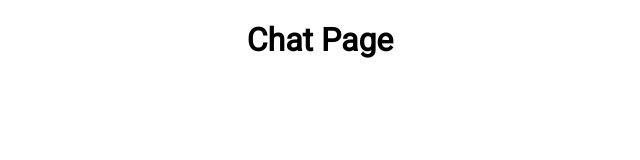
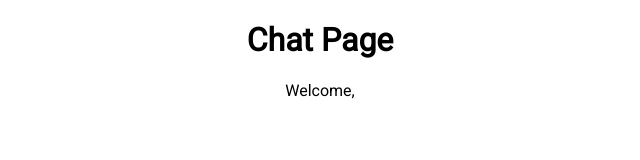
Before and after one commit to Shehabul-Islam-Sawraz/ChaatNChat, a React (Create React App) app in the folder ChaatNChat-Frontend/chaatnchat/: page / in a window 1280 px wide. Shown: the top 160 px of the page, without its empty margins (320-960 px from the left). Built offline with nearby package versions, Linux system fonts and the light colour scheme.

Commit message:
Saving user details inside store

```diff
--- a/ChaatNChat-Frontend/chaatnchat/src/components/Auth/Login.js
+++ b/ChaatNChat-Frontend/chaatnchat/src/components/Auth/Login.js
@@ -1,11 +1,15 @@
 import React, { useState } from 'react'
 import loginImage from '../../assets/images/login.svg'
-import { Link } from 'react-router-dom'
+import { Link, useNavigate } from 'react-router-dom'
 import AuthService from '../../services/authService'
-
 import './Auth.scss'
+import { useDispatch } from 'react-redux'
+import { login } from '../../store/actions/auth'
 
 const Login = () => {
+
+    const dispatch = useDispatch()
+    const navigate = useNavigate()
 
     const [email, setEmail] = useState('a@gmail.com')
     const [password, setPassword] = useState('admin')
@@ -13,7 +17,9 @@
     const submitForm = (e) => {
         e.preventDefault()
 
-        AuthService.login({ email, password }).then(res => console.log(res))
+        dispatch(login({ email, password }, navigate))
+
+        // AuthService.login({ email, password }).then(res => console.log(res))
         // axios.post('http://127.0.0.1:5001/login', { email, password })
         //     .then(res => {
         //         console.log("res: ", res);
@@ -22,7 +28,7 @@
         //         console.log("Error: ", err);
         //     })
 
-        console.log(email, password);
+        // console.log(email, password);
     }
 
     return (
--- a/ChaatNChat-Frontend/chaatnchat/src/components/Chat/Chat.js
+++ b/ChaatNChat-Frontend/chaatnchat/src/components/Chat/Chat.js
@@ -1,8 +1,16 @@
 import React from 'react'
+import { useSelector } from 'react-redux';
 
 const Chat = () => {
+
+    const user = useSelector(state => state.authReducer.user)
+
     return (
-        <h1>Chat Page</h1>
+        <div>
+            <h1>Chat Page</h1>
+            <p>Welcome, {user.firstName}</p>
+        </div>
+
     );
 }
 
--- a/ChaatNChat-Frontend/chaatnchat/src/store/actions/auth.js
+++ b/ChaatNChat-Frontend/chaatnchat/src/store/actions/auth.js
@@ -2,11 +2,12 @@
 
 export const LOGIN = 'LOGIN'
 
-export const login = (data) => dispatch => {
+export const login = (data, navigate) => dispatch => {
     return AuthService.login(data)
         .then(res => {
             console.log(res)
             dispatch({ type: LOGIN, payload: res })
+            navigate('/')
         })
         .catch(err => {
 
```
